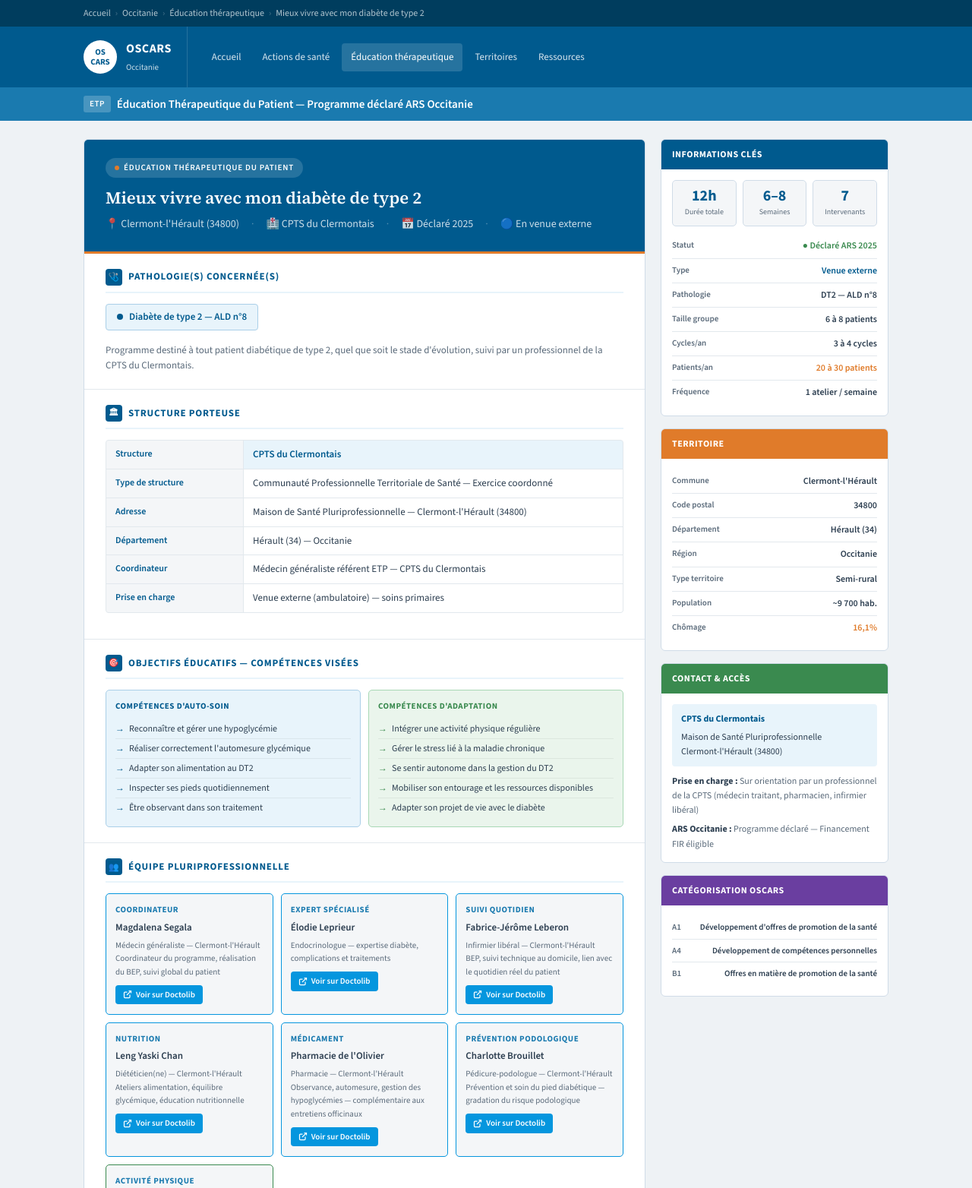
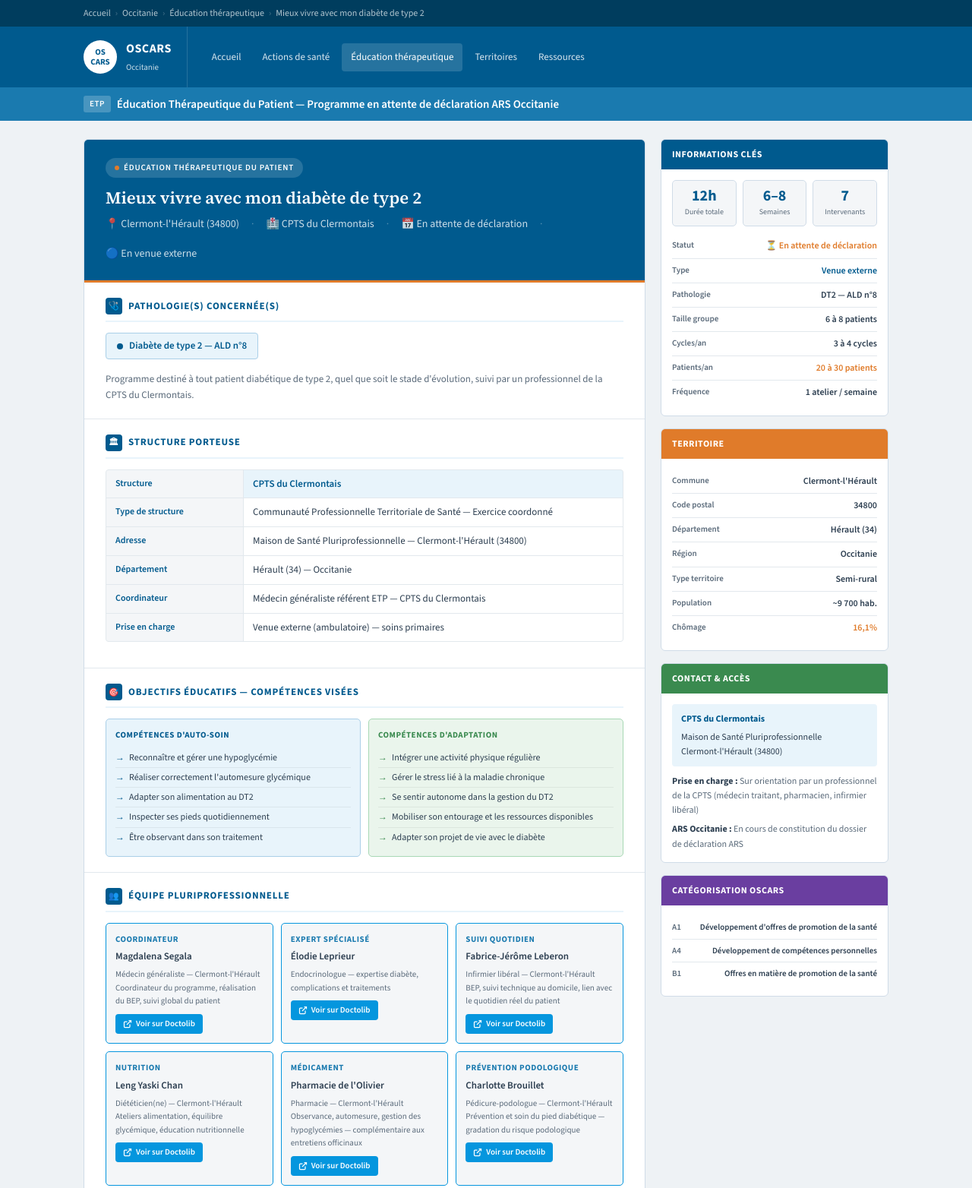
Before and after one commit to hugoferrando/etp-dt2, a plain HTML site: page index.html in a window 1280 px wide. Shown: the top 1564 px of the page at 76% size. Drawn offline with nearby package versions, Linux system fonts and the light colour scheme.

Commit message:
Add files via upload

```diff
--- a/index.html
+++ b/index.html
@@ -649,7 +649,7 @@
   <div class="subheader-inner">
     <h1>
       <span class="tag-etp">ETP</span>
-      Éducation Thérapeutique du Patient — Programme déclaré ARS Occitanie
+      Éducation Thérapeutique du Patient — Programme en attente de déclaration ARS Occitanie
     </h1>
   </div>
 </div>
@@ -670,7 +670,7 @@
           <span class="dot">·</span>
           <span>🏥 CPTS du Clermontais</span>
           <span class="dot">·</span>
-          <span>📅 Déclaré 2025</span>
+          <span>📅 En attente de déclaration</span>
           <span class="dot">·</span>
           <span>🔵 En venue externe</span>
         </div>
@@ -1089,7 +1089,7 @@
         </div>
         <div class="side-row">
           <span class="side-key">Statut</span>
-          <span class="side-val green">● Déclaré ARS 2025</span>
+          <span class="side-val orange">⏳ En attente de déclaration</span>
         </div>
         <div class="side-row">
           <span class="side-key">Type</span>
@@ -1164,7 +1164,7 @@
         </div>
         <div style="margin-top:10px; font-size:12px; color:var(--oscars-text-light);">
           <p style="margin-bottom:6px;"><strong style="color:var(--oscars-text);">Prise en charge :</strong> Sur orientation par un professionnel de la CPTS (médecin traitant, pharmacien, infirmier libéral)</p>
-          <p><strong style="color:var(--oscars-text);">ARS Occitanie :</strong> Programme déclaré — Financement FIR éligible</p>
+          <p><strong style="color:var(--oscars-text);">ARS Occitanie :</strong> En cours de constitution du dossier de déclaration ARS</p>
         </div>
       </div>
     </div>
@@ -1195,7 +1195,7 @@
 <footer>
   <div class="footer-inner">
     <span>OSCARS Occitanie — Observation et Suivi Cartographique des Actions Régionales de Santé</span>
-    <span>ARS Occitanie — Programme ETP déclaré 2025</span>
+    <span>ARS Occitanie — Programme ETP en attente de déclaration</span>
   </div>
 </footer>
 
```
